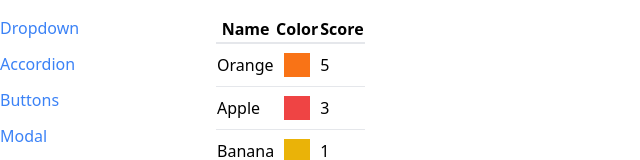
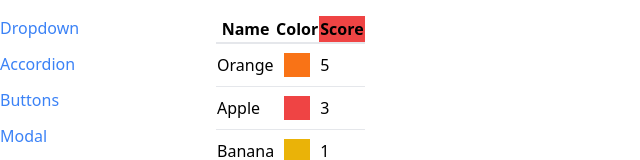
Before and after one commit to alekseypetrenko/try-react, a React (Vite) app: page /table in a window 1280 px wide. Shown: the top 160 px of the page, without its empty margins (0-640 px from the left). Built offline with nearby package versions, Linux system fonts and the light colour scheme.

Commit message:
added Fragment and custom header

```diff
--- a/src/components/Table.jsx
+++ b/src/components/Table.jsx
@@ -1,5 +1,11 @@
+import { Fragment } from "react";
+
 function Table({ data, config, keyFn }) {
   const renderedHeaders = config.map((column) => {
+    if (column.header) {
+      return <Fragment key={column.label}>{column.header()}</Fragment>;
+    }
+
     return <th key={column.label}>{column.label}</th>;
   });
 
--- a/src/pages/TablePage.jsx
+++ b/src/pages/TablePage.jsx
@@ -14,7 +14,11 @@
       label: "Color",
       render: (fruit) => <div className={`p-3 m-2 ${fruit.color}`}></div>,
     },
-    { label: "Score", render: (fruit) => fruit.score },
+    {
+      label: "Score",
+      render: (fruit) => fruit.score,
+      header: () => <th className="bg-red-500">Score</th>,
+    },
   ];
 
   const keyFn = (fruit) => fruit.name;
```
